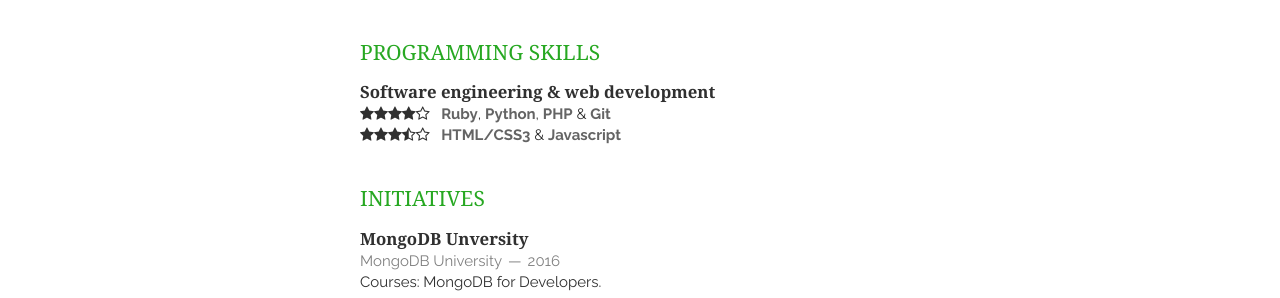
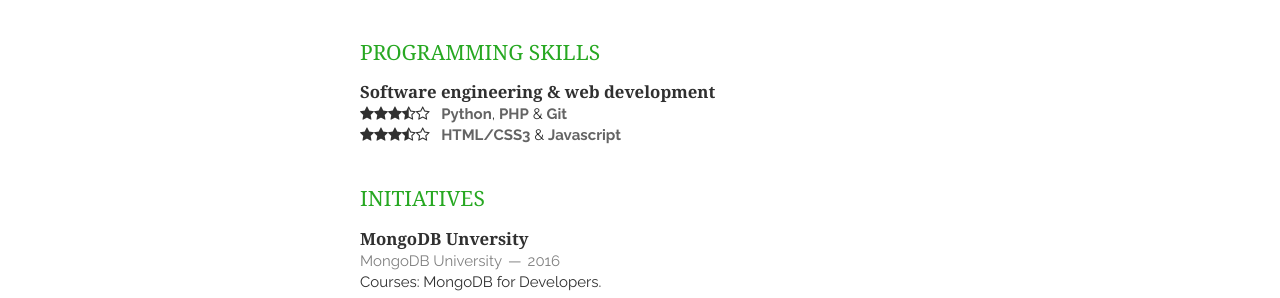
Before and after one commit to merbot/merbot.github.io, a Jekyll site: the page built from index.html, in a window 1280 px wide and 900 px high, scrolled down 697 px. Shown: the part 344-642 px from the top of the window. Built offline with Jekyll 4.4.1, drawn with Linux system fonts in a browser that asks for light colours; nearby versions of some CDN libraries; the list of posts is cut into pages by our own code.

Commit message:
update skill and profile

```diff
--- a/_includes/skills.html
+++ b/_includes/skills.html
@@ -4,8 +4,8 @@
         <header>
             <h1>Software engineering & web development</h1>
         </header>
-            <i class="fa fa-star"></i><i class="fa fa-star"></i><i class="fa fa-star"></i><i class="fa fa-star"></i><i class="fa fa-star-o"></i>
-            &nbsp;&nbsp;<em>Ruby</em>, <em>Python</em>, <em>PHP</em> &amp; <em>Git</em>
+            <i class="fa fa-star"></i><i class="fa fa-star"></i><i class="fa fa-star"></i><i class="fa fa-star-half-o"></i><i class="fa fa-star-o"></i>
+            &nbsp;&nbsp;<em>Python</em>, <em>PHP</em> &amp; <em>Git</em>
         </p>
         <p>
             <i class="fa fa-star"></i><i class="fa fa-star"></i><i class="fa fa-star"></i><i class="fa fa-star-half-o"></i><i class="fa fa-star-o"></i>
```
Also changed, not shown: static/img/profile.png.
